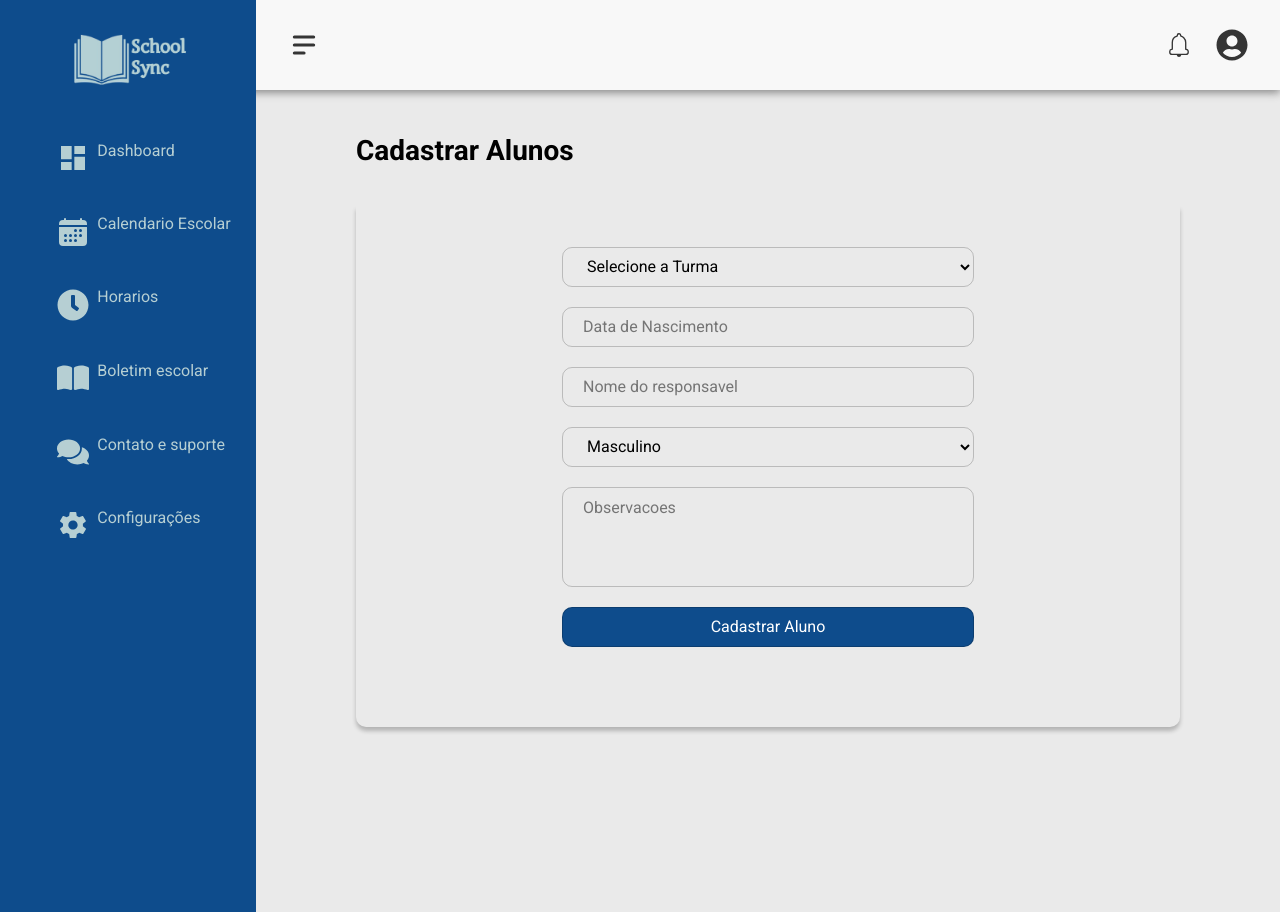
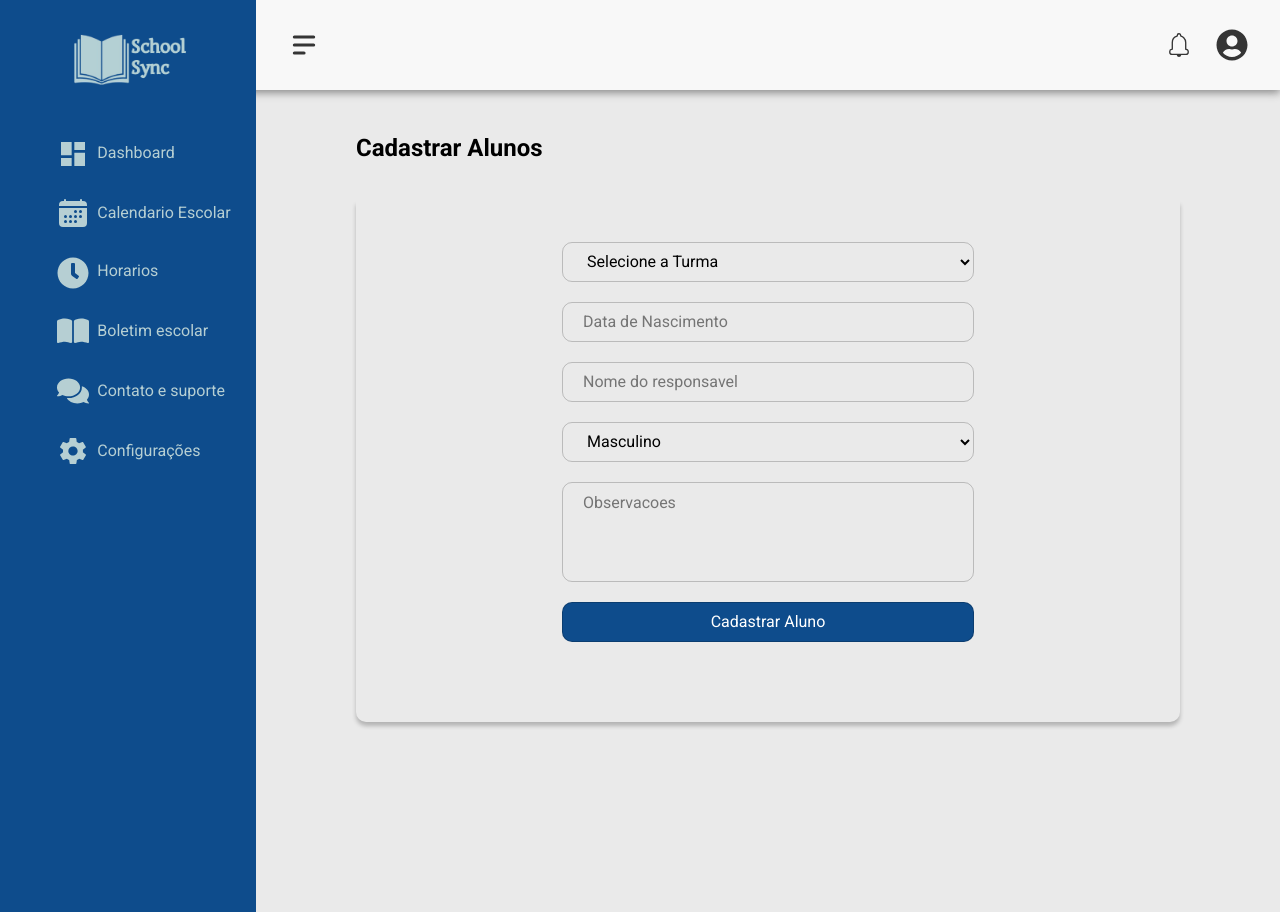
Before and after one commit to Alisonjs0/SchoolSync, a Next.js app: page /pages/cadastrarUsuario in a window 1280 px wide. Built offline with nearby package versions, Linux system fonts and the light colour scheme.

Commit message:
atualizacoes no menu lateral

```diff
--- a/app/pages/esqueletoPrincipal/dashboardTemplate.css
+++ b/app/pages/esqueletoPrincipal/dashboardTemplate.css
@@ -113,8 +113,6 @@
     padding: 0 100px;
 }
 
-
-
 .conteudo {
     grid-area: 2 / 2 / 9 / 9;
     transition: .8s;
@@ -123,6 +121,7 @@
 .conteudo h3 {
     padding: 20px 0 30px 0;
     font-weight: 600;
+    font-size: 24px;
     transition: all 1s ease;
 }
 
@@ -136,19 +135,25 @@
 
 .listaLateral li {
     display: flex;
+    color: #B6CFD3;
+    text-decoration: none;
 }
 
 .listaLateral li a {
     position: relative;
     display: flex;
-    margin-bottom: 2rem;
-    align-items: center;
+    justify-content: center;
+    margin-bottom: 1rem;
+}
+
+.listaLateral li a p {
+    padding-top: 2.5%;
 }
 
 .listaLateral li a::after {
     content: "";
     position: absolute;
-    bottom: -5%;
+    bottom: 0;
     width: 0;
     height: 1px;
     background-color: #B6CFD3;
@@ -161,7 +166,7 @@
 }
 
 .listaLateral li p {
-    padding-top: 1%;
+    font-weight: 400;
 }
 
 
```
